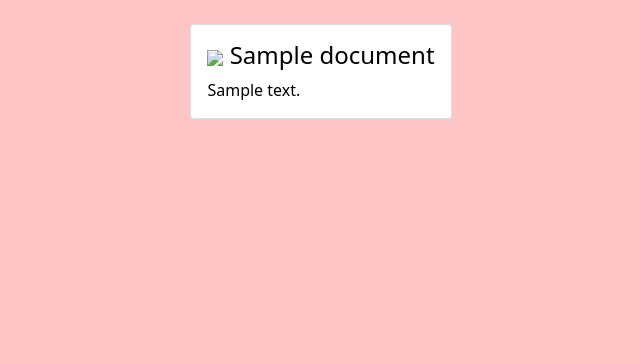
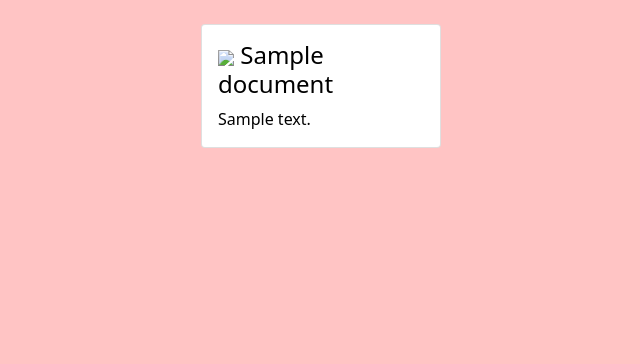
Before and after one commit to stephansama/doccollector, a Django app: page /docs/ in a window 1280 px wide. Shown: the part 56-420 px from the top of the page, without its empty margins (319-959 px from the left). Run offline with Django 4.2, Linux system fonts and the light colour scheme; a user stored in the database is signed in; tables that the repository leaves empty hold one stand-in row (values such as "Sample post").

Commit message:
updated card size

```diff
--- a/main_app/templates/doc_all.html
+++ b/main_app/templates/doc_all.html
@@ -3,7 +3,7 @@
 <div class="d-flex justify-content-center w-100">
 	{% for doc in docs %}
 	<a class="text-decoration-none text-black" href="{% url 'detail' doc.id%}">
-		<div class="card mx-2">
+		<div class="card mx-2" style="width: 15rem">
 			<div class="card-body">
 				<h4 class="card-title">
 					<img
```
